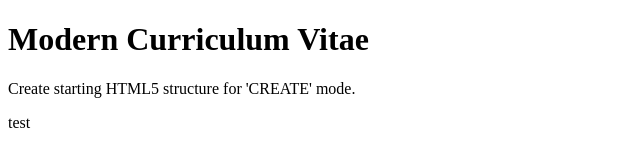
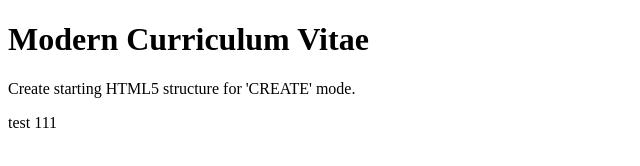
Before and after one commit to lukasz-jakub-adamczuk/modern-curriculum-vitae, a plain HTML site: page index.html in a window 1280 px wide. Shown: the full height of the page, 0-640 px from the left. Drawn offline with Linux system fonts and the light colour scheme.

Commit message:
komentarz

```diff
--- a/index.html
+++ b/index.html
@@ -10,6 +10,6 @@
 
 	<script type="text/javascript" src="js/main.js"></script>
 
-  test
+  test       111
 </body>
 </html>
```
